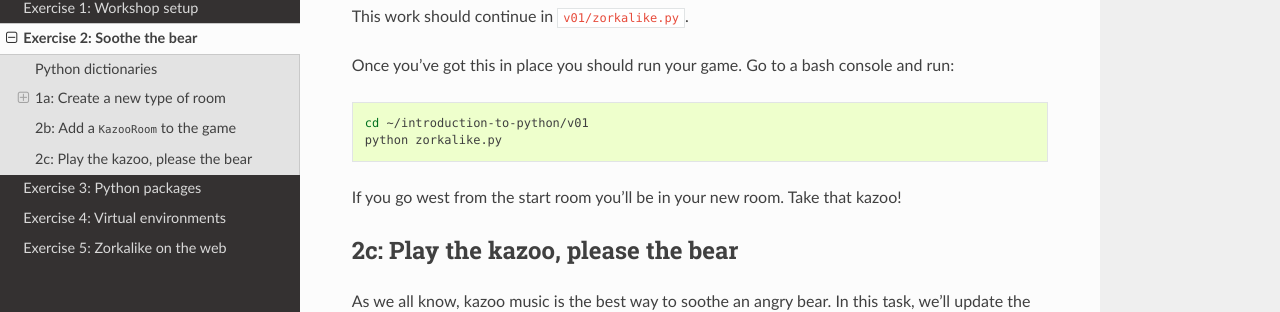
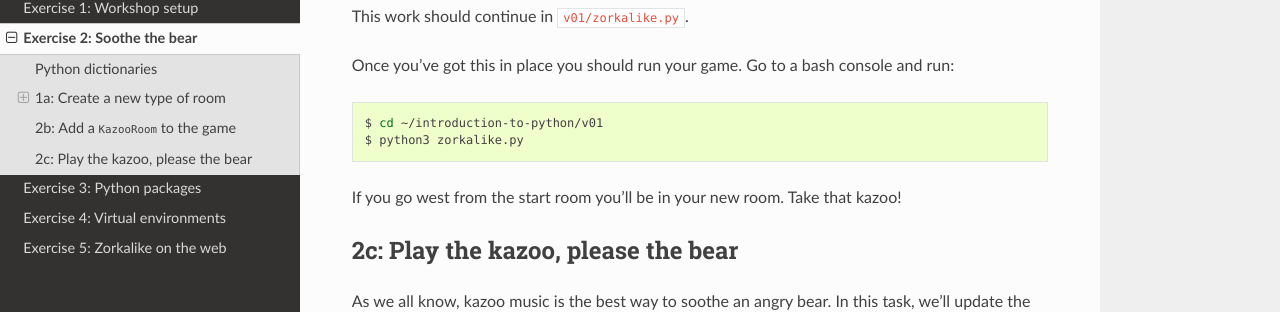
Before and after one commit to sixty-north/introduction-to-python, a Sphinx documentation site: the page built from exercises/source/exercise_2.rst, in a window 1280 px wide and 900 px high, scrolled down 1536 px. Shown: the part 144-456 px from the top of the window. Built offline with Sphinx 7.4.7 and the Read the Docs theme 2.0.0, drawn with Linux system fonts in a browser that asks for light colours.

Commit message:
Using "python3" in exercise instructions.

```diff
--- a/exercises/source/exercise_2.rst
+++ b/exercises/source/exercise_2.rst
@@ -86,8 +86,8 @@ run:
 
 .. code-block:: bash
 
-   cd ~/introduction-to-python/v01
-   python zorkalike.py
+   $ cd ~/introduction-to-python/v01
+   $ python3 zorkalike.py
 
 If you go west from the start room you'll be in your new room. Take that kazoo!
 
--- a/exercises/source/exercise_3.rst
+++ b/exercises/source/exercise_3.rst
@@ -55,6 +55,6 @@ the game! From the bash console (either an existing or new one) run this:
 .. code-block:: bash
 
    $ cd ~/introduction-to-python/v03
-   $ python -m zorkalike
+   $ python3 -m zorkalike
 
 Verify that the game works with your changes.
--- a/exercises/source/exercise_4.rst
+++ b/exercises/source/exercise_4.rst
@@ -99,7 +99,7 @@ directory and start a Python REPL like this:
 .. code-block:: bash
 
    $ cd
-   $ python
+   $ python3
 
 This will start Python and take you to the ``>>>`` prompt. At this prompt run these commands:
 
--- a/exercises/source/exercise_5.rst
+++ b/exercises/source/exercise_5.rst
@@ -69,7 +69,7 @@ apache.
 Copy your WSGI configuration file into the place where pythonanywhere expects
 it. From your bash console run this command::
 
-  cp ~/introduction-to-python/v04/zaweb/wsgi.py /var/www/<your-user>_pythonanywhere_com_wsgi.py
+  $ cp ~/introduction-to-python/v04/zaweb/wsgi.py /var/www/<your-user>_pythonanywhere_com_wsgi.py
 
 After this, go back to your "Web" tab and click the reload button.
 
```
Also changed, not shown: other parts of exercises/source/exercise_5.rst (+1 -1 lines).
